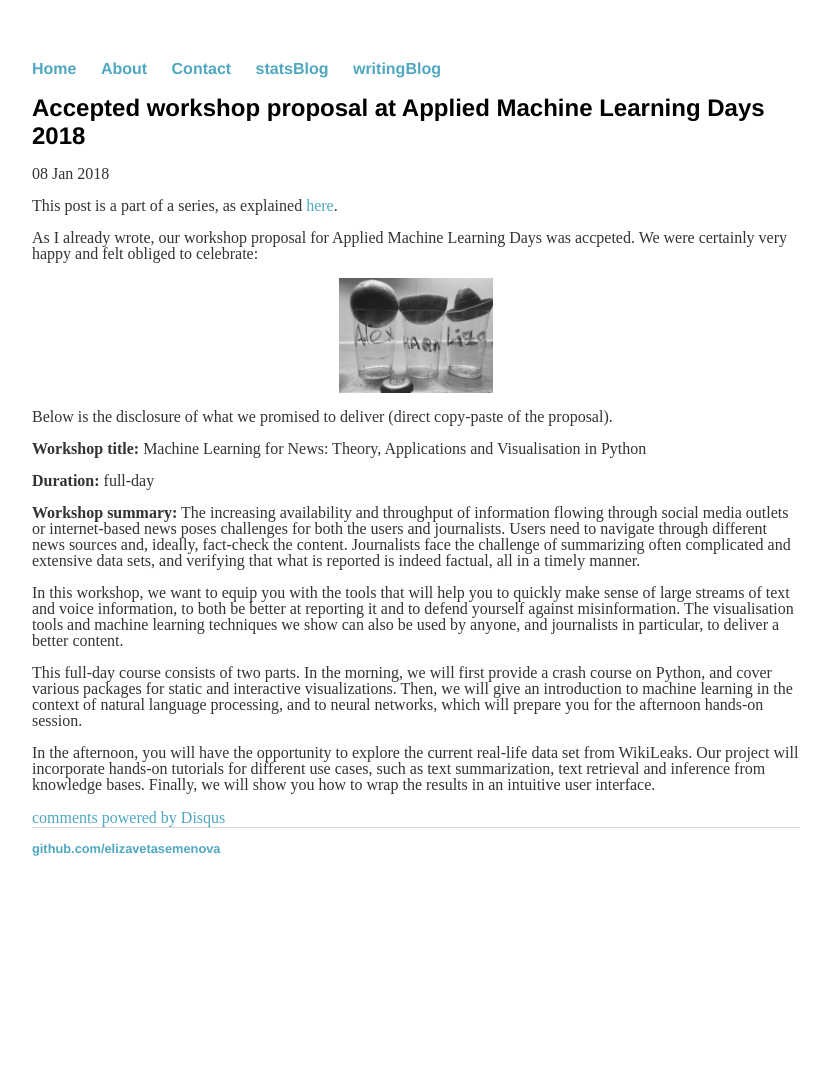
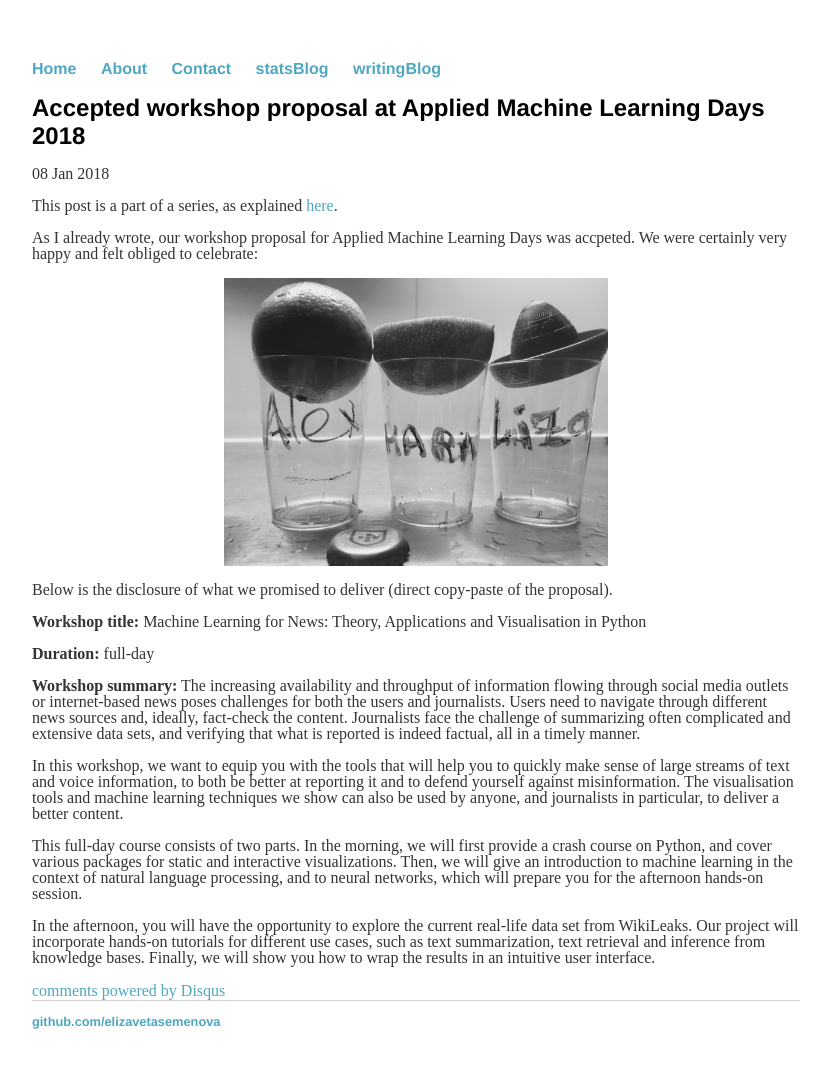
Before and after one commit to elizavetasemenova/elizavetasemenova.github.io, a Jekyll site: the page built from _posts/2018-01-08-AMLD2018-workshop-proposal.md, in a window 1280 px wide. Shown: the whole page, without its empty margins (224-1053 px from the left). Built offline with Jekyll 4.4.1, drawn with Linux system fonts in a browser that asks for light colours; comment, search, counter and statistics services are not loaded; before the commit the page ends 916 px from its top, so only the background shows below that.

Commit message:
Update 2018-01-08-AMLD2018-workshop-proposal.md

```diff
--- a/_posts/2018-01-08-AMLD2018-workshop-proposal.md
+++ b/_posts/2018-01-08-AMLD2018-workshop-proposal.md
@@ -9,7 +9,7 @@ This post is a part of a series, as explained [here](https://elizavetasemenova.g
 
 As I already wrote, our workshop proposal for Applied Machine Learning Days was accpeted. We were certainly very happy and felt obliged to celebrate:
 <p style="text-align:center;">
-<img src="/images/Tequila.jpg" width="20%" align="middle">
+<img src="/images/Tequila.jpg" width="50%" align="middle">
 </p>
 Below is the disclosure of what we promised to deliver (direct copy-paste of the proposal).
 
```
